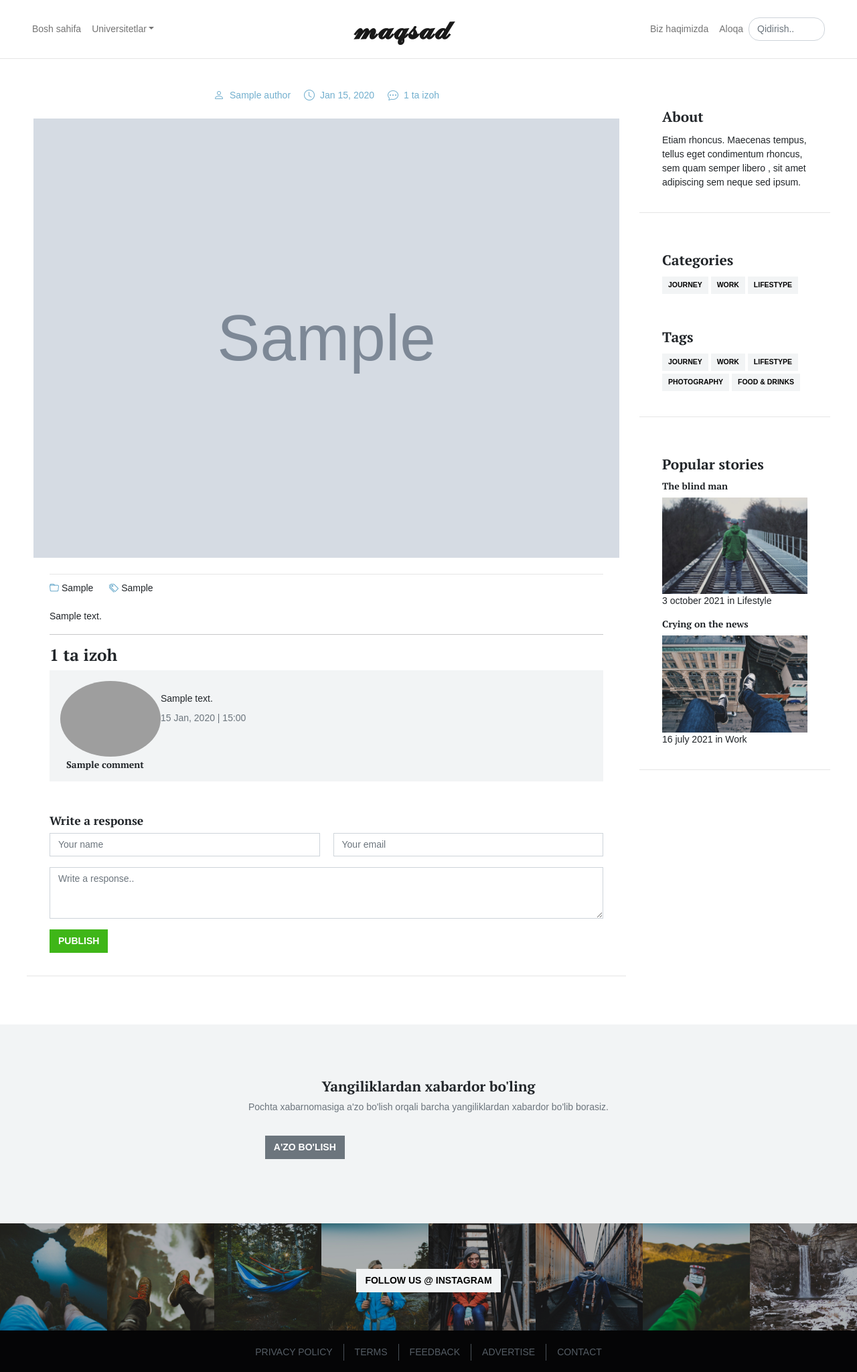
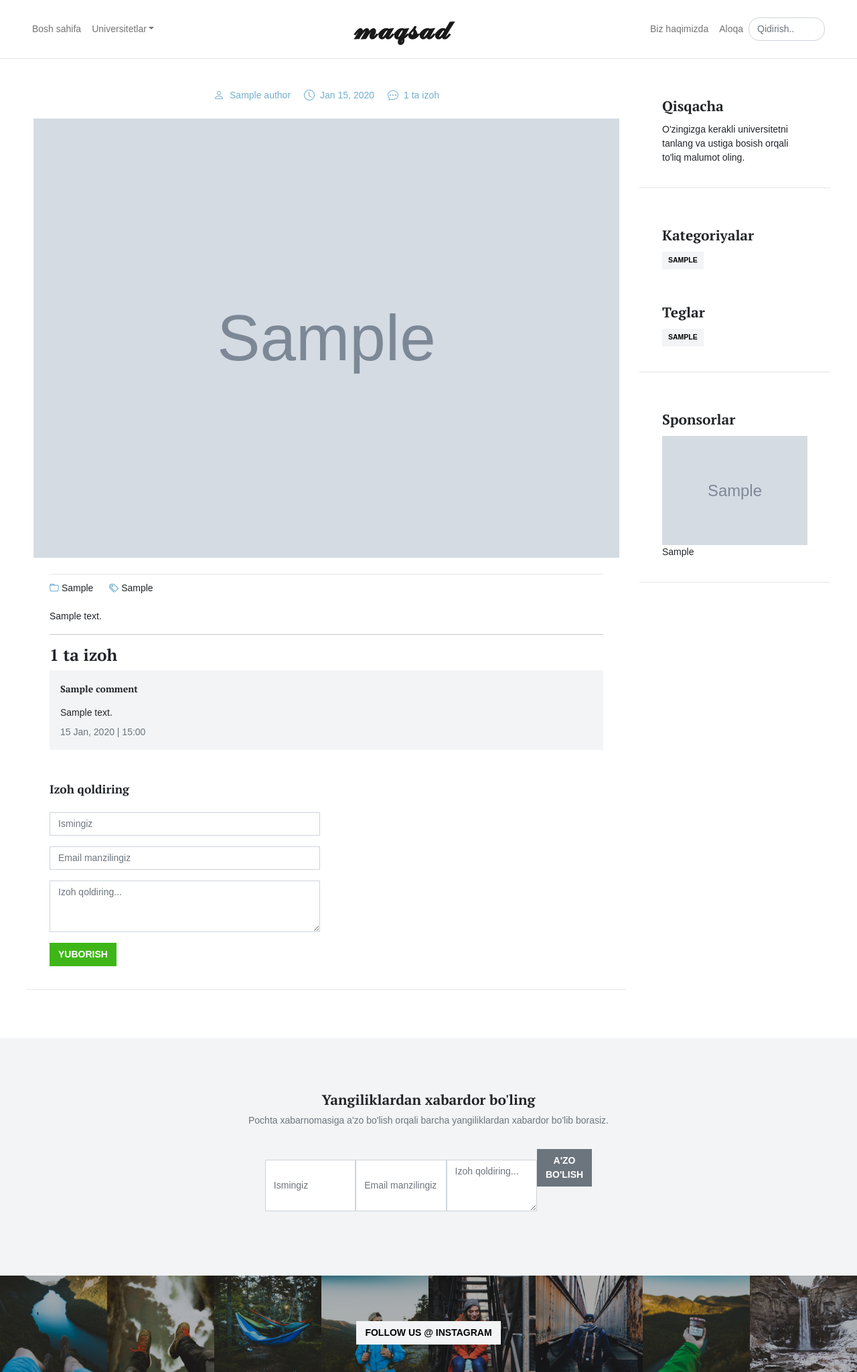
Before and after one commit to sevbo2003/foreign-unv, a Django app: a page that uses templates/detail_page.html in a window 1280 px wide. Shown: the top 2049 px of the page at 67% size. Run offline with Django 4.2, Linux system fonts and the light colour scheme; tables that the repository leaves empty hold one stand-in row (values such as "Sample post"); grey boxes marked "Sample" are stand-in pictures; some libraries are stand-ins or nearby versions; some web fonts are replaced; grey boxes are pictures that could not be loaded.

Commit message:
comment section updated

```diff
--- a/templates/detail_page.html
+++ b/templates/detail_page.html
@@ -54,14 +54,8 @@
                             {% endif %}
                             {% for comment in univer.comments.all %}
                                 <div class="d-flex mb-3 p-3 bg-light">
-                                    <div class="text-center">
-                                        <img class=" rounded-circle"
-                                             src="https://w7.pngwing.com/pngs/340/946/png-transparent-avatar-user-computer-icons-software-developer-avatar-child-face-heroes.png"
-                                             alt="img"
-                                             width="150">
+                                    <div class="flex-grow-1 justify-content-lg-start">
                                         <h6 class="mt-1 mb-0 me-3">{{ comment.name }}</h6>
-                                    </div>
-                                    <div class="flex-grow-1">
                                         <p class="mt-3 mb-2">{{ comment.comment }}</p>
                                         <time class="timeago text-muted">{{ comment.created|date:'d M, 20y | H:i' }}</time>
                                     </div>
@@ -70,20 +64,18 @@
 
 
                             <div class="mt-5">
-                                <h5>Write a response</h5>
-                                <div class="row">
-                                    <div class="col-md-6">
-                                        <input type="text" class="form-control" id="name" name="name"
-                                               placeholder="Your name">
+                                <h5>Izoh qoldiring</h5>
+                                <form method="post">
+                                    {% csrf_token %}
+                                    <div class="row">
+                                        <div class="col-md-6">
+                                            {{ form }}
+                                        </div>
                                     </div>
-                                    <div class="col-md-6">
-                                        <input type="email" class="form-control" id="email" name="email"
-                                               placeholder="Your email">
-                                    </div>
-                                </div>
-                                <textarea class="form-control mt-3" rows="3"
-                                          placeholder="Write a response.."></textarea>
-                                <a href="#" class="btn btn-success mt-3">Publish</a>
+                                    <button class="btn btn-success mt-3" type="submit">Yuborish</button>
+
+                                </form>
+
                             </div>
 
                         </div>
@@ -91,61 +83,48 @@
 
                 </div>
                 <div class="col-md-3 ms-auto">
-                    <aside class="sidebar mt-3">
+                    <aside class="sidebar">
                         <div class="card mb-4">
                             <div class="card-body">
-                                <h4 class="card-title">About
-                                </h4>
-                                <p class="card-text">Etiam rhoncus. Maecenas tempus, tellus eget condimentum rhoncus,
-                                    sem
-                                    quam
-                                    <a href="#">semper libero
-                                    </a>, sit amet adipiscing sem neque sed ipsum.
+                                <h4 class="card-title">Qisqacha</h4>
+                                <p class="card-text">O'zingizga kerakli universitetni tanlang va ustiga bosish orqali
+                                    to'liq
+                                    malumot oling.
                                 </p>
                             </div>
                         </div>
                         <!-- /.card -->
                     </aside>
-
                     <aside class="sidebar sidebar-sticky">
                         <div class="card mb-4">
                             <div class="card-body">
-                                <h4 class="card-title">Categories</h4>
-                                <a class="btn btn-light btn-sm mb-1" href="page-category.html">Journey</a>
-                                <a class="btn btn-light btn-sm mb-1" href="page-category.html">Work</a>
-                                <a class="btn btn-light btn-sm mb-1" href="page-category.html">Lifestype</a>
+                                <h4 class="card-title">Kategoriyalar</h4>
+                                {% for cat in categories %}
+                                    <a class="btn btn-light btn-sm mb-1"
+                                       href="page-category.html">{{ cat.category }}</a>
+                                {% endfor %}
                             </div>
                             <div class="card-body">
-                                <h4 class="card-title">Tags</h4>
-                                <a class="btn btn-light btn-sm mb-1" href="page-category.html">Journey</a>
-                                <a class="btn btn-light btn-sm mb-1" href="page-category.html">Work</a>
-                                <a class="btn btn-light btn-sm mb-1" href="page-category.html">Lifestype</a>
-                                <a class="btn btn-light btn-sm mb-1" href="page-category.html">Photography</a>
-                                <a class="btn btn-light btn-sm mb-1" href="page-category.html">Food & Drinks</a>
+                                <h4 class="card-title">Teglar</h4>
+                                {% for tag in tags %}
+                                    <a class="btn btn-light btn-sm mb-1" href="page-category.html">{{ tag.tag }}</a>
+                                {% endfor %}
                             </div>
-                        </div><!-- /.card -->
+                        </div>
+                        <!-- /.card -->
                         <div class="card mb-4">
                             <div class="card-body">
-                                <h4 class="card-title">Popular stories</h4>
-
-                                <a href="detail_page.html" class="d-inline-block">
-                                    <h4 class="h6">The blind man</h4>
-                                    <img class="card-img" src="../static/img/articles/2.jpg" alt=""/>
-                                </a>
-                                <time class="timeago" datetime="2021-09-03 20:00">3 october 2021</time>
-                                in Lifestyle
-
-                                <a href="detail_page.html" class="d-inline-block mt-3">
-                                    <h4 class="h6">Crying on the news</h4>
-                                    <img class="card-img" src="../static/img/articles/3.jpg" alt=""/>
-                                </a>
-                                <time class="timeago" datetime="2021-07-16 20:00">16 july 2021</time>
-                                in Work
-
+                                <h4 class="card-title">Sponsorlar</h4>
+                                {% for sponsor in sponsors %}
+                                    <a href="{% url 'detail' sponsor.slug %}" class="d-inline-block">
+                                        <img class="card-img" src="{{ sponsor.image.url }}" alt="No"/>
+                                        <p class="card-text">{{ sponsor.universitet }}</p>
+                                    </a>
+                                {% endfor %}
                             </div>
-                        </div><!-- /.card -->
+                        </div>
+                        <!-- /.card -->
                     </aside>
-
                 </div>
             </div>
         </div>
--- /dev/null
+++ b/university/forms.py
@@ -0,0 +1,29 @@
+from django import forms
+from .models import Comment
+
+
+class CommentForm(forms.ModelForm):
+    class Meta:
+        model = Comment
+        fields = ('name', 'email', 'comment')
+
+    name = forms.CharField(widget=forms.TextInput(attrs={
+        'class': 'form-control mt-3',
+        'type': 'text',
+        'id': 'name',
+        'name': 'name',
+        'placeholder': 'Ismingiz'
+    }), label='')
+    email = forms.CharField(widget=forms.TextInput(attrs={
+        'class': 'form-control mt-3',
+        'type': 'email',
+        'id': 'email',
+        'name': 'email',
+        'placeholder': 'Email manzilingiz'
+    }), label='')
+
+    comment = forms.CharField(widget=forms.Textarea(attrs={
+        'class': 'form-control mt-3',
+        'placeholder': 'Izoh qoldiring...',
+        'rows': 3
+    }), label='')
--- a/university/views.py
+++ b/university/views.py
@@ -4,6 +4,8 @@
 from django.core.mail import send_mail
 from marketing.forms import EmailForm
 from marketing.models import Subscribers
+from .forms import CommentForm
+from datetime import datetime
 
 
 def university_list(request):
@@ -37,7 +39,31 @@
 
 def university_detail(request, slug):
     universitet = get_object_or_404(University, slug=slug)
+    sponsors = University.objects.filter(sponsor=True)
+    categories = Category.objects.all()
+    tags = Tags.objects.all()
+    if request.method == 'POST':
+        form = CommentForm(request.POST)
+        if form.is_valid():
+            name = form.cleaned_data['name']
+            email = form.cleaned_data['email']
+            comment = form.cleaned_data['comment']
+            p = Comment(
+                name=name,
+                email=email,
+                comment=comment,
+                univer=universitet,
+                created=datetime.now()
+            )
+            p.save()
+            return redirect('detail', universitet.slug)
+    else:
+        form = CommentForm()
     context = {
         'univer': universitet,
+        'sponsors': sponsors,
+        'categories': categories,
+        'tags': tags,
+        'form': form
     }
     return render(request, 'detail_page.html', context)
```
